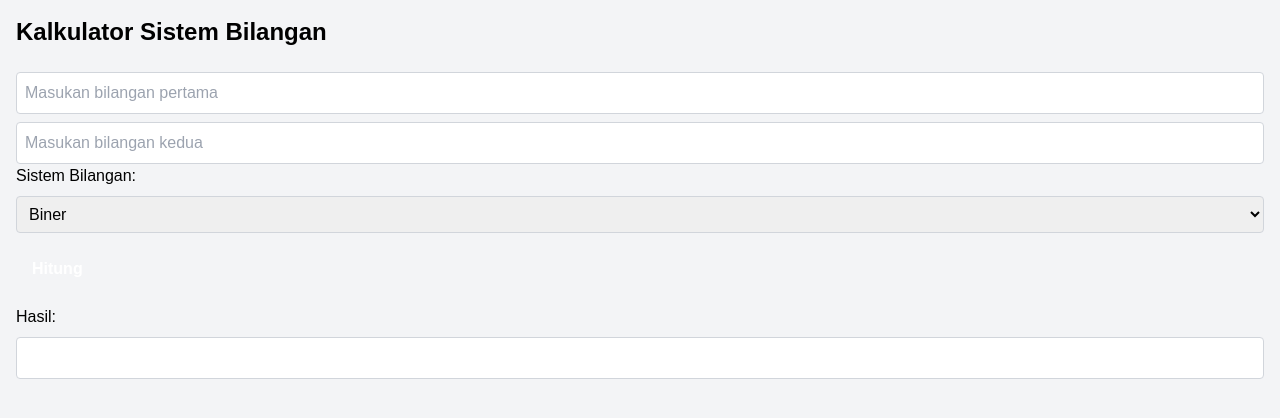
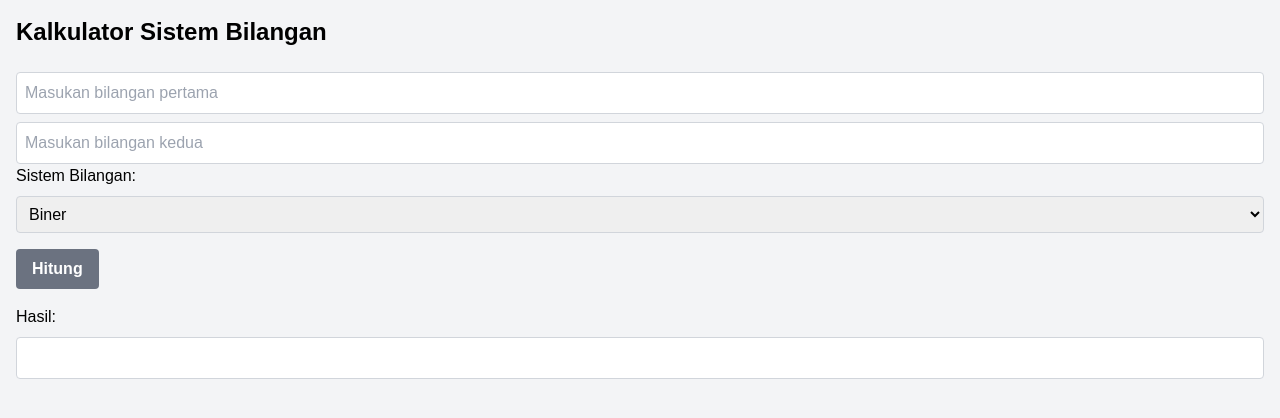
Before and after one commit to andhikaprttp/depita, a plain HTML site: page index.html in a window 1280 px wide. Drawn offline with nearby package versions, Linux system fonts and the light colour scheme.

Commit message:
update index.html

```diff
--- a/index.html
+++ b/index.html
@@ -45,7 +45,7 @@
             </div>
         </div>
         <div class="mt-4">
-            <button id="calculate" class="bg-grey-200 hover:bg-blue-700 text-white font-bold py-2 px-4 rounded">Hitung</button>
+            <button id="calculate" class="bg-gray-500 hover:bg-blue-700 text-white font-bold py-2 px-4 rounded">Hitung</button>
         </div>
         <div class="mt-4">
             <label class="block mb-2">Hasil:</label>
```
